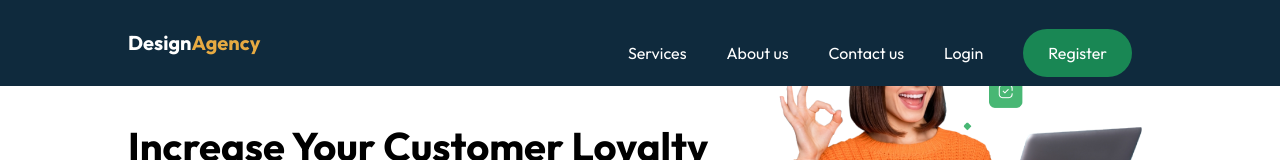
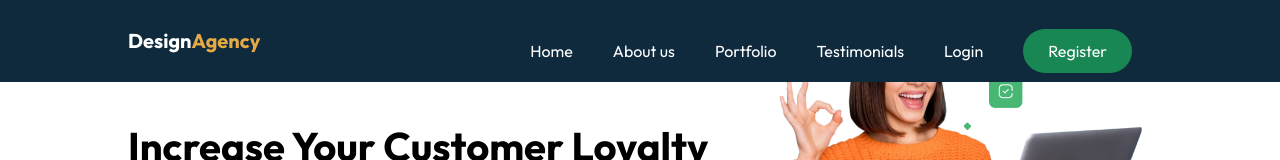
Before and after one commit to frankyspooky/react-clone, a React (Vite) app: page / in a window 1280 px wide. Shown: the top 160 px of the page. Built offline with nearby package versions, Linux system fonts and the light colour scheme.

Commit message:
added react scroll to target li items on the navbar

```diff
--- a/package.json
+++ b/package.json
@@ -11,7 +11,8 @@
   },
   "dependencies": {
     "react": "^18.2.0",
-    "react-dom": "^18.2.0"
+    "react-dom": "^18.2.0",
+    "react-scroll": "^1.9.0"
   },
   "devDependencies": {
     "@types/react": "^18.2.66",
--- a/src/App.jsx
+++ b/src/App.jsx
@@ -21,7 +21,7 @@ const App = () => {
       <Title subTitle='About us' title='What we do ' statement='we provide the perfect solution to your buisness growth'/>
       <About/>
       <Stats/>
-      <Title subTitle='Our Portfolio'  statement='we provide the perfect solution to your buisness growth'/>
+      <Title subTitle='Portfolio'  statement='we provide the perfect solution to your buisness growth'/>
       <Portfolio/>
       <Title subTitle='Testimonials' title='see what our customers say about us'/>
       <Testimonials/>
--- a/src/Componenets/Navbar/Navbar.jsx
+++ b/src/Componenets/Navbar/Navbar.jsx
@@ -1,6 +1,8 @@
 import React, { useEffect } from 'react'
 import './Navbar.css'
 import menu_icon from '../../assets/menu-icon.png'
+import { Link } from 'react-scroll'
+
 
 const Navbar = () => {
 
@@ -9,11 +11,12 @@ const Navbar = () => {
         <nav className='container dark-nav'>
             <a href="" className='logo'> Design<span>Agency</span></a>
             <ul>
-                <li>Services</li>
-                <li>About us</li>
-                <li>Contact us</li>
-                <li>Login</li>
-                <li> <button className='btn'>Register</button></li>
+                <li> <Link to='hero' smooth={true} offset={0} duration={500}>Home</Link></li>
+                <li> <Link to='about' smooth={true} offset={-260} duration={500}>About us</Link></li>
+                <li> <Link to='portfolio' smooth={true} offset={-260} duration={500}>Portfolio</Link></li>
+                <li><Link to='testimonials' smooth={true} offset={-150} duration={500}>Testimonials</Link></li>
+                <li><Link to='hero' smooth={true} offset={-260} duration={500}>Login</Link></li>
+                <li> <Link to='hero' smooth={true} offset={-260} duration={500} className='btn'>Register</Link></li>
             </ul>
 
         </nav>
--- a/src/Componenets/Portfolio/Portfolio.jsx
+++ b/src/Componenets/Portfolio/Portfolio.jsx
@@ -7,7 +7,7 @@ import port_4  from '../../assets/portfolio-4.png'
 
 const Portfolio = () => {
   return (
-    <div className='port container'>
+    <div className='port container' id='portfolio'>
         <div className="portfolio-wrapper">
             <img src={port_1} alt="" />
             <h4> Digital Marketing Agency website</h4>
--- a/src/Componenets/Stats/Stats.css
+++ b/src/Componenets/Stats/Stats.css
@@ -34,13 +34,3 @@
     line-height: 1.5;
     color: #198754;
 }
-
-@media(max-width:650px){
-    .contain{
-        flex-direction: column;
-    }
-    .our-progress{
-        flex-basis: 100%;
-        margin: 20px;
-    }
-}
```
Also changed, not shown: 1 other file (tests, documents, lock files or other folders).
